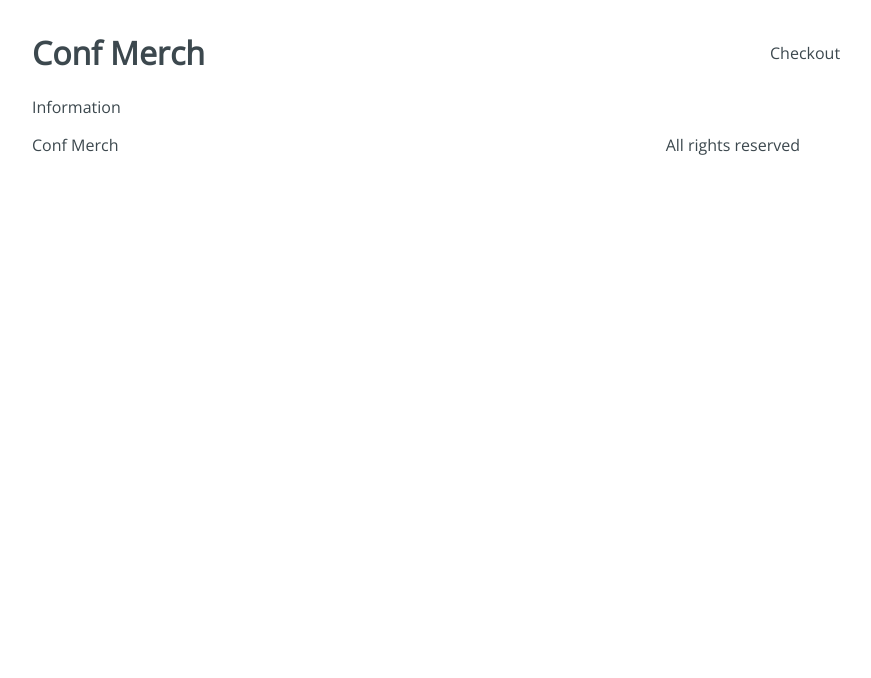
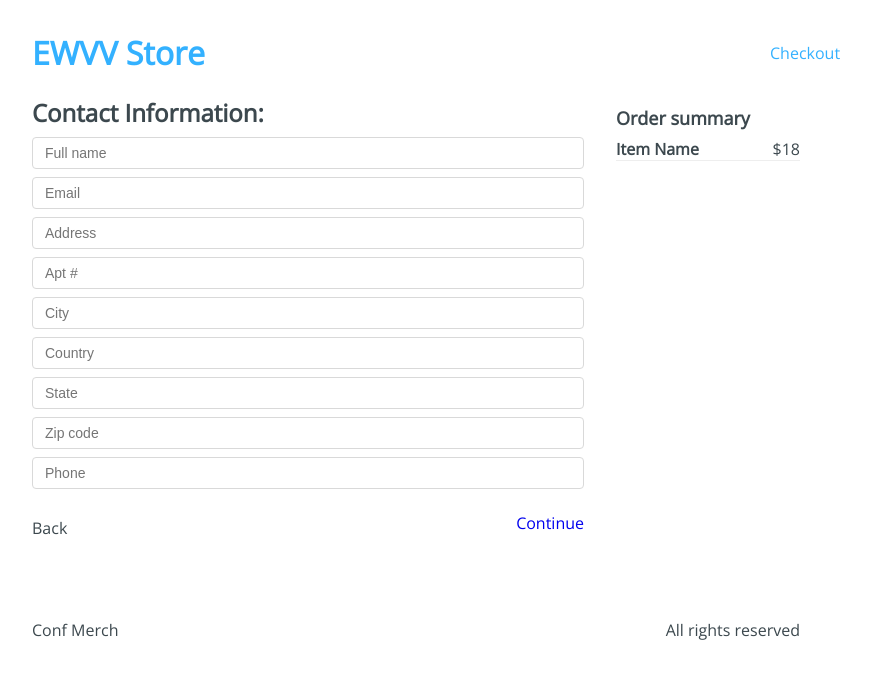
Before and after one commit to wes9319/EWVV-Store, a React app: page /checkout/information in a window 1280 px wide. Shown: the top 678 px of the page, without its empty margins (224-1095 px from the left). Built offline with nearby package versions, Linux system fonts and the light colour scheme.

Commit message:
[ADD] checkout workflow

```diff
--- a/src/components/Header.jsx
+++ b/src/components/Header.jsx
@@ -1,14 +1,19 @@
 import React from 'react';
+import { Link } from 'react-router-dom';
 import '../styles/components/Header.css';
 
 const Header = () => {
   return (
     <div className='Header'>
       <h1 className='Header-title'>
-        Conf Merch
+        <Link to='/'>
+          EWVV Store
+        </Link>
       </h1>
       <div className='Header-checkout'>
-        Checkout
+        <Link to="/checkout">
+          Checkout
+        </Link>
       </div>
     </div>
   )
--- a/src/containers/Checkout.jsx
+++ b/src/containers/Checkout.jsx
@@ -1,8 +1,27 @@
 import React from 'react';
+import { Link } from 'react-router-dom';
+import '../styles/components/Checkout.css';
 
 function Checkout() {
   return (
-    <div>Checkout</div>
+   <div className="Checkout">
+     <div className="Checkout-content">
+       <h3>Items list</h3>
+       <div className="Checkout-item">
+         <div className="Checkout-element">
+           <h4>Item Name</h4>
+           <span>$ 18</span>
+         </div>
+         <button type='button'>Delete</button>
+       </div>
+     </div>
+     <div className="Checkout-sidebar">
+       <h3>Total: $18</h3>
+       <Link to='/checkout/information'>
+        <button type='button'> Checkout </button>
+       </Link>
+     </div>
+   </div>
   )
 }
 
--- a/src/containers/Information.jsx
+++ b/src/containers/Information.jsx
@@ -1,8 +1,48 @@
 import React from 'react';
+import { Link } from 'react-router-dom';
+import '../styles/components/Information.css';
 
 function Information() {
   return (
-    <div>Information</div>
+    <div className="Information">
+      <div className="Information-content">
+        <div className="Information-head">
+          <h2>Contact Information:</h2>
+        </div>
+        <div className="Information-form">
+          <form action="">
+            <input type="text" placeholder='Full name' name='name'/>
+            <input type="text" placeholder='Email' name='email'/>
+            <input type="text" placeholder='Address' name='address'/>
+            <input type="text" placeholder='Apt #' name='apt'/>
+            <input type="text" placeholder='City' name='city'/>
+            <input type="text" placeholder='Country' name='contry'/>
+            <input type="text" placeholder='State' name='state'/>
+            <input type="text" placeholder='Zip code' name='zip'/>
+            <input type="text" placeholder='Phone' name='phone'/>
+          </form>
+        </div>
+        <div className="Information-buttons">
+          <div className="Information-back">
+            Back
+          </div>
+          <div className="Information-next">
+            <Link to='/checkout/payment'>
+              Continue
+            </Link>
+          </div>
+        </div>
+      </div>
+      <div className="Information-sidebar">
+        <h3>Order summary</h3>
+        <div className="Information-item">
+          <div className="Information-element">
+            <h4>Item Name</h4>
+            <span>$18</span>
+          </div>
+        </div>
+      </div>
+    </div>
   )
 }
 
--- a/src/containers/Payment.jsx
+++ b/src/containers/Payment.jsx
@@ -1,8 +1,17 @@
 import React from 'react';
+import '../styles/components/Payment.css';
 
 const Payment = () => {
   return (
-    <div>Payment</div>
+    <div className="Payment">
+      <div className="Payment-content">
+        <h3>Order Summary</h3>
+        <div className="Payment-button">
+          Pay with Paypal
+        </div>
+      </div>
+      <div> here goes the Sidebar </div>
+    </div>
   )
 }
 
--- a/src/containers/Success.jsx
+++ b/src/containers/Success.jsx
@@ -1,8 +1,17 @@
 import React from 'react';
+import '../styles/components/Success.css';
 
 const Success = () => {
   return (
-    <div>Success</div>
+    <div className="Success">
+      <div className="Success-content">
+        <h2> Hi Elvis, Thank you for your purchase </h2>
+        <span> Your order will arrive in 3 days to the following address: </span>
+        <dvi className="Success-map">
+          Google maps integration goes here
+        </dvi>
+      </div>
+    </div>
   )
 }
 
```
